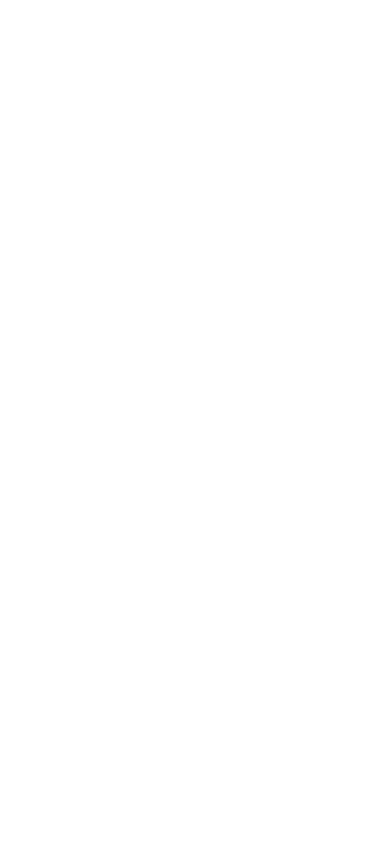
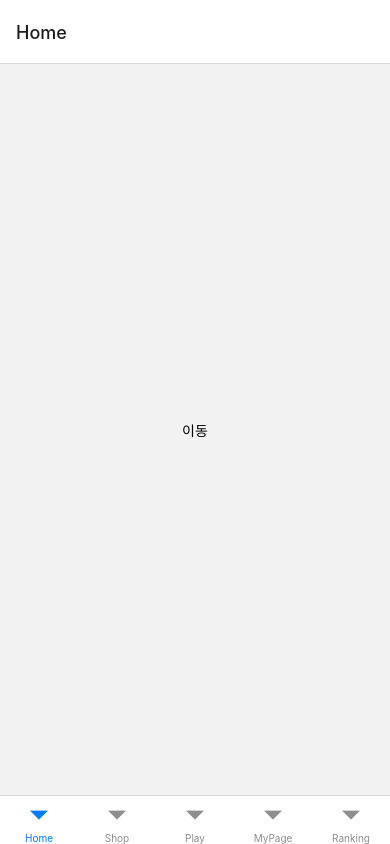
Before and after one commit to so34so/gudgement, a React Native app in the folder FE/Gudgement/: screen / in a window 390 px wide. Built offline with nearby package versions, Linux system fonts and the light colour scheme.

Commit message:
🚀Feat: 스크린 별 네비게이션 초기 구축
- BottomTabBar 초기 구축
- StackNavigation 초기 구축

```diff
--- a/FE/Gudgement/App.tsx
+++ b/FE/Gudgement/App.tsx
@@ -5,6 +5,8 @@ import { QueryClientProvider } from "react-query";
 import "react-native-gesture-handler";
 import { GestureHandlerRootView } from "react-native-gesture-handler";
 import { queryClient } from "./queryClient";
+import StackNavigation from "./src/navigation/StackNavigator";
+import BottomTabNavigator from "./src/navigation/BottomTabNavigator";
 
 if (__DEV__) {
   import("./reactotron");
@@ -18,6 +20,7 @@ function App(): JSX.Element {
     <QueryClientProvider client={queryClient}>
       <GestureHandlerRootView style={{ flex: 1 }}>
         <NavigationContainer>
+          <BottomTabNavigator />
         </NavigationContainer>
       </GestureHandlerRootView>
     </QueryClientProvider>
--- /dev/null
+++ b/FE/Gudgement/src/navigation/BottomTabNavigator.tsx
@@ -0,0 +1,21 @@
+import { createBottomTabNavigator } from '@react-navigation/bottom-tabs';
+import Home from '../pages/Home';
+import MyPage from '../pages/MyPage';
+import Play from '../pages/Play';
+import Ranking from '../pages/Ranking';
+import Shop from '../pages/Shop';
+import { CommonType } from '../types/CommonType';
+function BottomTabNavigator() {
+  const Tab = createBottomTabNavigator<CommonType.RootStackParamList>();
+  return (
+    <Tab.Navigator initialRouteName='Home'>
+      <Tab.Screen name="Home" component={Home} />
+      <Tab.Screen name="Shop" component={Shop} />
+      <Tab.Screen name="Play" component={Play} />
+      <Tab.Screen name="MyPage" component={MyPage} />
+      <Tab.Screen name="Ranking" component={Ranking} />
+    </Tab.Navigator>
+  )
+}
+
+export default BottomTabNavigator;
--- /dev/null
+++ b/FE/Gudgement/src/navigation/StackNavigator.tsx
@@ -0,0 +1,88 @@
+import { NativeStackNavigationOptions, createNativeStackNavigator } from '@react-navigation/native-stack';
+import { CommonType } from '../types/CommonType';
+import Shop from '../pages/Shop';
+import Multi from '../pages/Multi';
+import Single from '../pages/Single';
+function StackNavigator() {
+
+  const Stack = createNativeStackNavigator<CommonType.RootStackParamList>();
+
+  const customStackNavigationOptions: NativeStackNavigationOptions = {
+    gestureEnabled: false,
+    title: '',
+    headerStyle: {
+      backgroundColor: '#209bec',
+    },
+    headerTintColor: '#fff',
+    headerTitleStyle: {
+      fontWeight: 'bold',
+    }
+  }
+  return (
+    <Stack.Navigator initialRouteName="Shop" >
+      {/* <Stack.Screen name='Home' component={Home} /> */}
+
+      <Stack.Screen name='Shop' component={Shop} />
+
+      {/**
+       * <플레이 관련 그룹>
+       * 싱글 플레이
+       * 멀티 플레이
+       *
+       * 싱글 플레이 대기실
+       * 싱글 플레이 인게임
+       *
+       * 멀티 플레이 대기실
+       * 멀티 플레이 인게임
+       *
+       * */}
+      <Stack.Group
+        screenOptions={{ headerStyle: { backgroundColor: 'papayawhip' } }}
+      >
+        <Stack.Screen name="Single" component={Single} options={{ title: 'Single' }} />
+        <Stack.Screen
+          name="Multi"
+          component={Multi}
+          options={{ title: 'Multi' }}
+        />
+      </Stack.Group>
+
+      {/**
+       * <마이페이지 관련 그룹>
+       * 만보 보상 받기
+       * 이번달 소비 추이 분석
+       * 최근 싱글 플레이 상세보기
+       * 최근 멀티 플레이 상세보기
+       */}
+      <Stack.Group
+        screenOptions={{ headerStyle: { backgroundColor: 'papayawhip' } }}
+      >
+        {/* <Stack.Screen name="Single" component={Single} options={{ title: 'Single' }} />
+        <Stack.Screen
+          name="Multi"
+          component={Multi}
+          options={{ title: 'Multi' }}
+        /> */}
+      </Stack.Group>
+
+      {/**
+       * <상점 관련 그룹>
+       * 인벤토리
+       */}
+      <Stack.Group
+        screenOptions={{ headerStyle: { backgroundColor: 'papayawhip' } }}
+      >
+        {/* <Stack.Screen name="Single" component={Single} options={{ title: 'Single' }} />
+        <Stack.Screen
+          name="Multi"
+          component={Multi}
+          options={{ title: 'Multi' }}
+        /> */}
+      </Stack.Group>
+
+
+    </Stack.Navigator>
+  )
+}
+
+export default StackNavigator;
--- /dev/null
+++ b/FE/Gudgement/src/pages/Home.tsx
@@ -0,0 +1,16 @@
+import { NavigationProp, useNavigation } from '@react-navigation/native';
+import { Text, View } from 'react-native';
+import { TouchableOpacity } from 'react-native-gesture-handler';
+import { CommonType } from '../types/CommonType';
+export default function Home() {
+  const navigation = useNavigation<NavigationProp<CommonType.RootStackParamList>>();
+  return (
+    <View className='w-full h-full flex justify-center items-center'>
+      <TouchableOpacity onPress={
+        () => navigation.navigate('MyPage')}
+      >
+        <Text>이동</Text>
+      </TouchableOpacity>
+    </View>
+  )
+}
--- /dev/null
+++ b/FE/Gudgement/src/pages/Multi.tsx
@@ -0,0 +1,8 @@
+import { View, Text } from 'react-native'
+export default function Multi() {
+  return (
+    <View>
+      <Text>Multi</Text>
+    </View>
+  )
+}
--- /dev/null
+++ b/FE/Gudgement/src/pages/MyPage.tsx
@@ -0,0 +1,8 @@
+import { View, Text } from 'react-native'
+export default function MyPage() {
+  return (
+    <View>
+      <Text>MyPage</Text>
+    </View>
+  )
+}
--- /dev/null
+++ b/FE/Gudgement/src/pages/Play.tsx
@@ -0,0 +1,21 @@
+import { View, Text } from 'react-native'
+import Multi from './Multi'
+import { createNativeStackNavigator } from '@react-navigation/native-stack';
+import Single from './Single';
+import { TouchableOpacity } from 'react-native-gesture-handler';
+import { useState } from 'react';
+import { NavigationProp, useNavigation } from '@react-navigation/native';
+import { CommonType } from '../types/CommonType';
+export default function Play() {
+  const navigation = useNavigation<NavigationProp<CommonType.RootStackParamList>>();
+  return (
+    <View className='w-full h-full flex justify-center items-center'>
+      <TouchableOpacity onPress={() => {
+        navigation.navigate('Single');
+      }}>
+        <Text>싱글</Text>
+      </TouchableOpacity>
+    </View>
+
+  );
+}
--- /dev/null
+++ b/FE/Gudgement/src/pages/Ranking.tsx
@@ -0,0 +1,8 @@
+import { View, Text } from 'react-native'
+export default function Ranking() {
+	return (
+		<View>
+			<Text>Ranking</Text>
+		</View>
+	)
+}
--- /dev/null
+++ b/FE/Gudgement/src/pages/Shop.tsx
@@ -0,0 +1,18 @@
+import { createNativeStackNavigator } from '@react-navigation/native-stack';
+import Home from './Home';
+import MyInfo from './MyPage';
+function Shop() {
+  const Stack = createNativeStackNavigator();
+  return (
+    <Stack.Navigator>
+      <Stack.Screen name="Home" component={Home} options={{ title: '내 오더' }} />
+      <Stack.Screen
+        name="MyInfo"
+        component={MyInfo}
+        options={{ title: '내 정보' }}
+      />
+    </Stack.Navigator>
+  )
+}
+
+export default Shop;
--- /dev/null
+++ b/FE/Gudgement/src/pages/Single.tsx
@@ -0,0 +1,8 @@
+import { View, Text } from 'react-native'
+export default function Single() {
+  return (
+    <View>
+      <Text>Single</Text>
+    </View>
+  )
+}
--- /dev/null
+++ b/FE/Gudgement/src/types/CommonType.ts
@@ -0,0 +1,12 @@
+export declare module CommonType {
+  export type RootStackParamList = {
+    default: undefined;
+    Home: undefined;
+    Shop: undefined;
+    Play: undefined;
+    MyPage: undefined;
+    Ranking: undefined;
+    Single: undefined;
+    Multi: undefined;
+  };
+}
```
